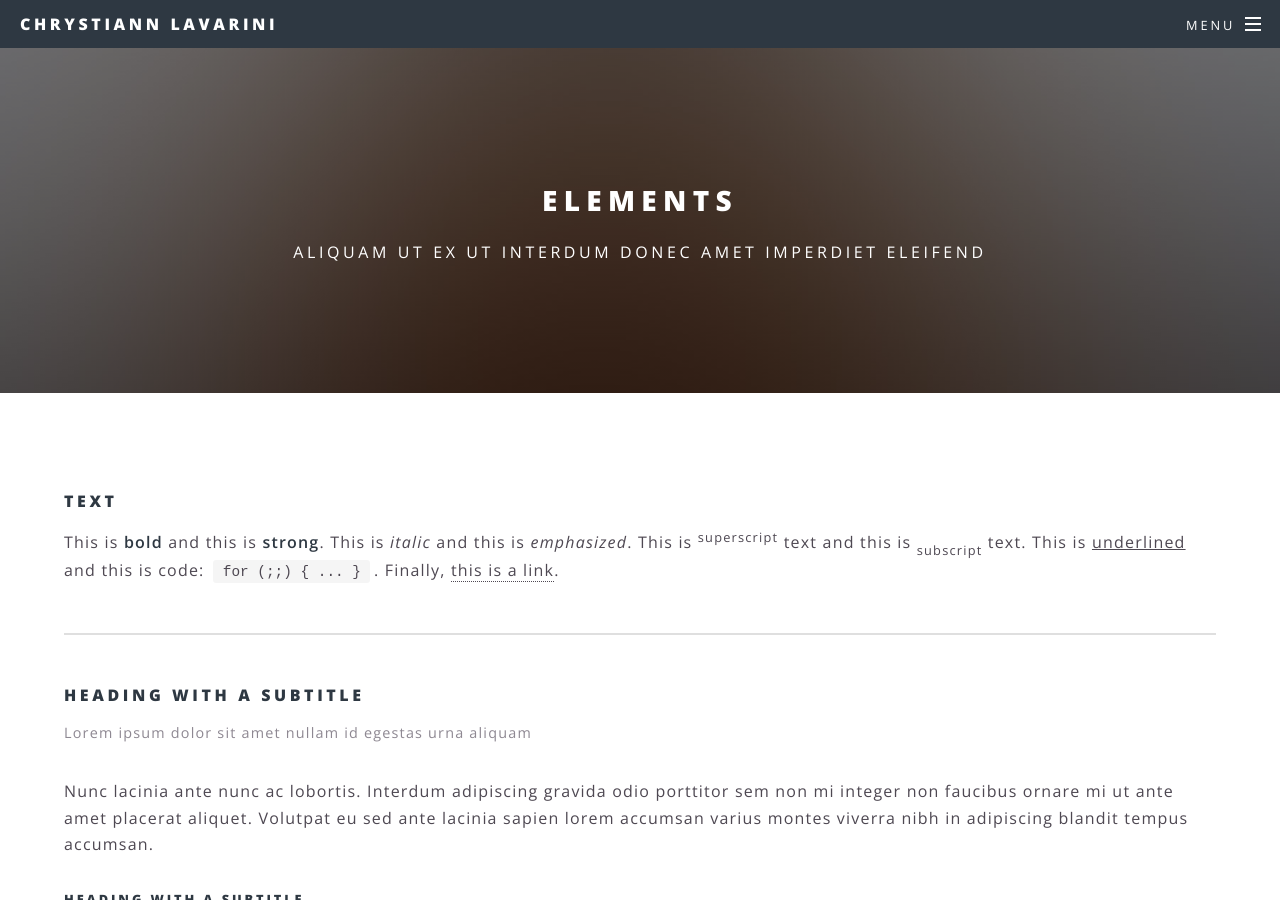
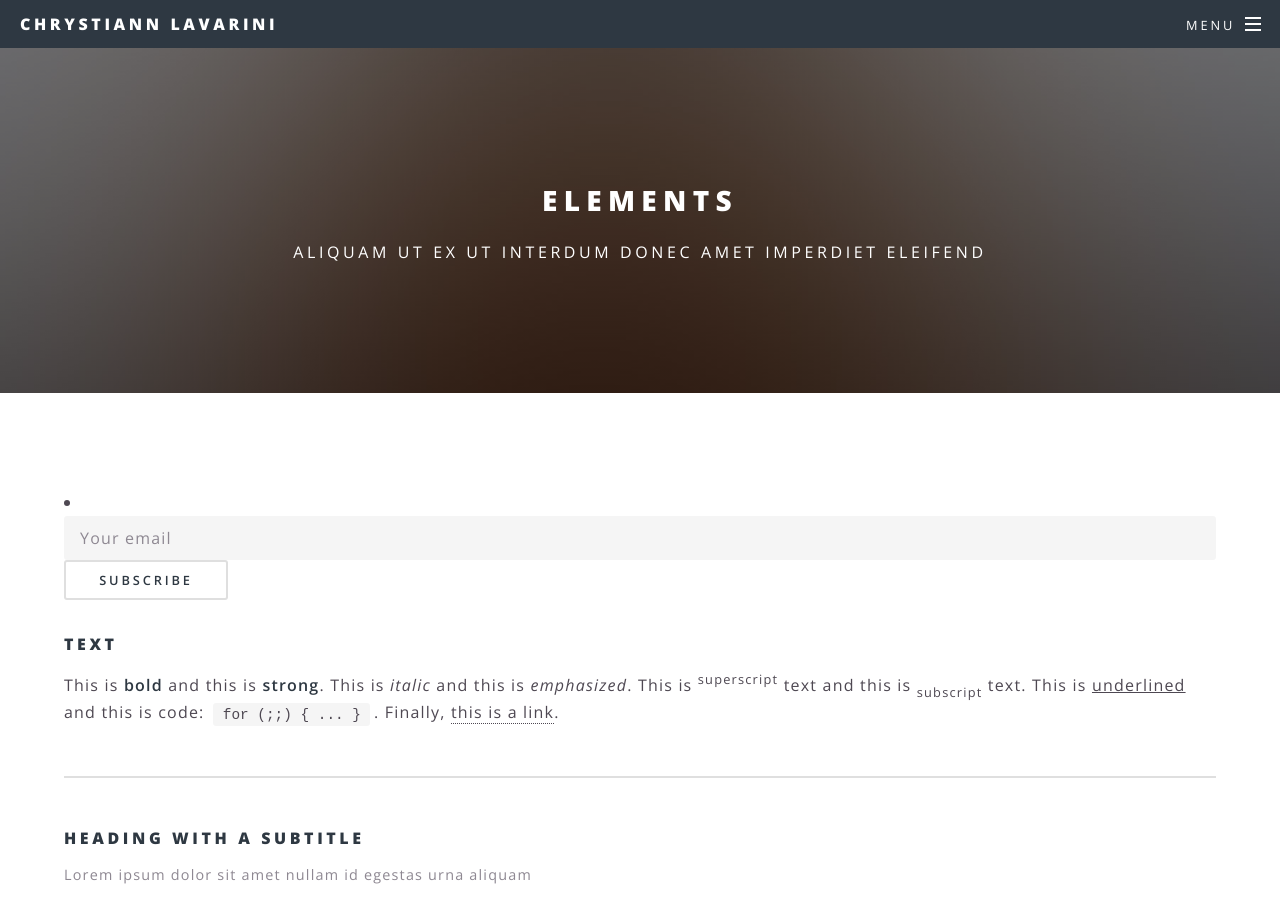
Before and after one commit to clavarini/clavarini.github.io, a Jekyll site: the page built from elements.html, in a window 1280 px wide and 900 px high. Built offline with Jekyll 4.4.1, drawn with Linux system fonts in a browser that asks for light colours.

Commit message:
Initial commit

```diff
--- a/elements.html
+++ b/elements.html
@@ -3,6 +3,15 @@ layout: page
 title: Elements
 ---
 			<section>
+			<form action="https://getsimpleform.com/messages?form_api_token=7c3f212469ddfbc4c841346bafb37ec3" method="post">
+			  <!-- the redirect_to is optional, the form will redirect to the referrer on submission -->
+			  <input type='hidden' name='redirect_to' value='<the complete return url e.g. http://fooey.com/thank-you.html>' />
+			  <!-- all your input fields here.... -->
+			      <li class="contact-li">
+					  <input type='email' placeholder="Your email" id="email" />
+					  <input type='submit' value="Subscribe" id="submit"/>
+				</li>
+			</form>
 				<h4>Text</h4>
 				<p>This is <b>bold</b> and this is <strong>strong</strong>. This is <i>italic</i> and this is <em>emphasized</em>.
 				This is <sup>superscript</sup> text and this is <sub>subscript</sub> text.
```
